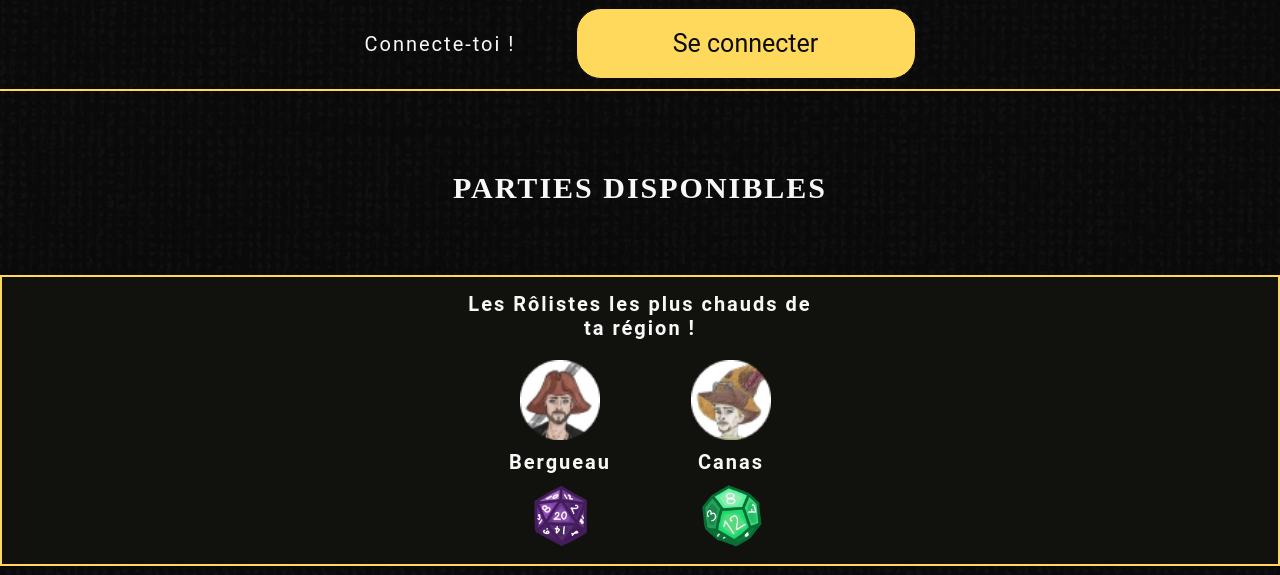
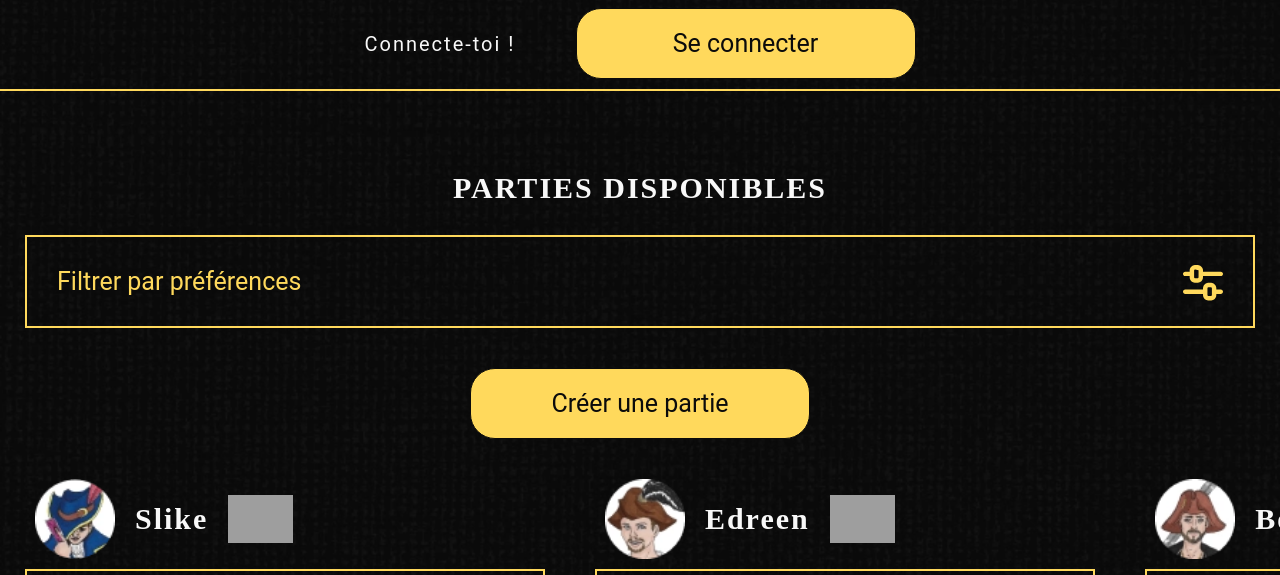
Before and after one commit to sbonnard/rolist-mingle, a PHP site: page /parties.html in a window 1280 px wide. Shown: the part 84-659 px from the top of the page. Run offline with PHP 8.4, Linux system fonts and the light colour scheme; some web fonts are replaced; grey boxes are pictures that could not be loaded.

Commit message:
create a party page advanced. Scrool x done on parties. Need to do some JS to make it cool

```diff
--- a/css/style.css
+++ b/css/style.css
@@ -105,6 +105,12 @@ button {
 
 .txt--primary {
     color: var(--primary);
+}
+
+.swiper {
+    display: flex;
+    overflow-x: scroll;
+    margin-top : 1.5rem;
 }
 
 /* Container */
@@ -373,6 +379,7 @@ button {
 }
 
 .ttl--big {
+    font-family: 'khyay';
     font-size: 1.5rem;
 }
 
@@ -582,7 +589,7 @@ input:focus-visible {
     display: flex;
     flex-direction: column;
     gap: 0.5rem;
-    align-items : center;
+    align-items: center;
 }
 
 /* Rolist Items */
@@ -594,6 +601,29 @@ input:focus-visible {
 .avatar {
     width: 4rem;
     aspect-ratio: 1;
+}
+
+.user {
+    display: flex;
+    justify-content: flex-start;
+    align-items: center;
+    gap: 1rem;
+    width: 100%;
+    padding: 0.5rem;
+}
+
+.party {
+    display: flex;
+    justify-content: space-between;
+    align-items: center;
+    width: 100%;
+    border: 2px solid var(--primary);
+    padding: 0.5rem;
+}
+
+.party__img {
+    width: 20rem;
+    border: 2px solid var(--primary);
 }
 
 /* Filter */
--- a/parties.html
+++ b/parties.html
@@ -58,22 +58,6 @@
 
             <h1 class="ttl ttl--big">Parties disponibles</h1>
 
-            <aside class="container friend-suggestion">
-                <h3 class="ttl--small">Les Rôlistes les plus chauds de<br> ta région !</h2>
-                    <div class="friend-suggestion__users">
-                        <div class="friend-suggestion__rolist">
-                            <img class="avatar" src="img/avatar-bergueau.webp" alt="avatar de Bergueau">
-                            <h4 class="txt--small">Bergueau</h4>
-                            <img class="rolist-icon" src="icones/dé20.webp" alt="Icône dé 20 'Sérieux'">
-                        </div>
-                        <div class="friend-suggestion__rolist">
-                            <img class="avatar" src="img/avatar-canas.webp" alt="avatar de Canas">
-                            <h4 class="txt--small">Canas</h4>
-                            <img class="rolist-icon" src="icones/dé12.webp" alt="Icône dé 20 'Sérieux'">
-                        </div>
-                    </div>
-            </aside>
-
             <div class="container">
                 <button class="filter txt--bigger txt--primary">Filtrer par préférences</button>
             </div>
@@ -82,7 +66,59 @@
                 <button class="button"><a href="create-account.html">Créer une partie</a></button>
             </div>
 
+            <div class="swiper">
+                <section class="container">
+                    <div class="user">
+                        <img class="avatar" src="img/avatar-slike.webp" alt="Avatar de Slike">
+                        <h3 class="ttl--big">Slike</h3>
+                        <img class="rolist-icon" src="icones/dice20-50x50.svg" alt="Icône dé 20 'Sérieux'">
+                    </div>
+                    <div class="party">
+                        <h2 class="ttl--big">JDR DnD à Vesoul</h2>
+                        <img src="icones/dice20-50x50.svg" alt="Icône dé 20 'Sérieux'">
+                    </div>
+                    <img class="party__img" src="img/party1.webp" alt="Image médiévale avec château">
+                </section>
 
+                <section class="container">
+                    <div class="user">
+                        <img class="avatar" src="img/avatar-edreen.webp" alt="Avatar de Slike">
+                        <h3 class="ttl--big">Edreen</h3>
+                        <img class="rolist-icon" src="icones/dice4-50x50.svg" alt="Icône dé 4 'Coquin'">
+                    </div>
+                    <div class="party">
+                        <h2 class="ttl--big">Star Wars à Caen</h2>
+                        <img src="icones/dice4-50x50.svg" alt="Icône dé 4 'Coquin'">
+                    </div>
+                    <img class="party__img" src="img/party2.webp" alt="Image Stormtrooper">
+                </section>
+
+                <section class="container">
+                    <div class="user">
+                        <img class="avatar" src="img/avatar-bergueau.webp" alt="Avatar de Bergueau">
+                        <h3 class="ttl--big">Bergueau</h3>
+                        <img class="rolist-icon" src="icones/dice12-50x50.svg" alt="Icône dé 20 'Sérieux'">
+                    </div>
+                    <div class="party">
+                        <h2 class="ttl--big">JDR Western à Ifs</h2>
+                        <img src="icones/dice20-50x50.svg" alt="Icône dé 20 'Sérieux'">
+                    </div>
+                    <img class="party__img" src="img/party3.webp" alt="Image médiévale avec château">
+                </section>
+
+                <section class="container">
+                    <div class="user">
+                        <img class="avatar" src="img/avatar-canas.webp" alt="Avatar de Canas">
+                        <h3 class="ttl--big">Canas</h3>
+                        <img class="rolist-icon" src="icones/dice8-50x50.svg" alt="Icône dé 12 'Régulier'">
+                    </div>
+                    <div class="party">
+                        <h2 class="ttl--big">JDR Chtulu à Chtulouse</h2>
+                        <img src="icones/dice12-50x50.svg" alt="Icône dé 12 'Régulier'">
+                    </div>
+                    <img class="party__img" src="img/party4.webp" alt="Image Chtulu">
+                </section>
+            </div>
         </div>
     </main>
 
```
Also changed, not shown: flow.html (+15 -5 lines), icones/dice100-50x50.svg (added), icones/dice12-50x50.svg (added), icones/dice20-50x50.svg (added), icones/dice4-50x50.svg (added), icones/dice8-50x50.svg (added), img/avatar-edreen.webp (added), img/avatar-slike.webp (added), img/party1.webp (added), img/party2.webp (added), img/party3.webp (added), img/party4.webp (added).
